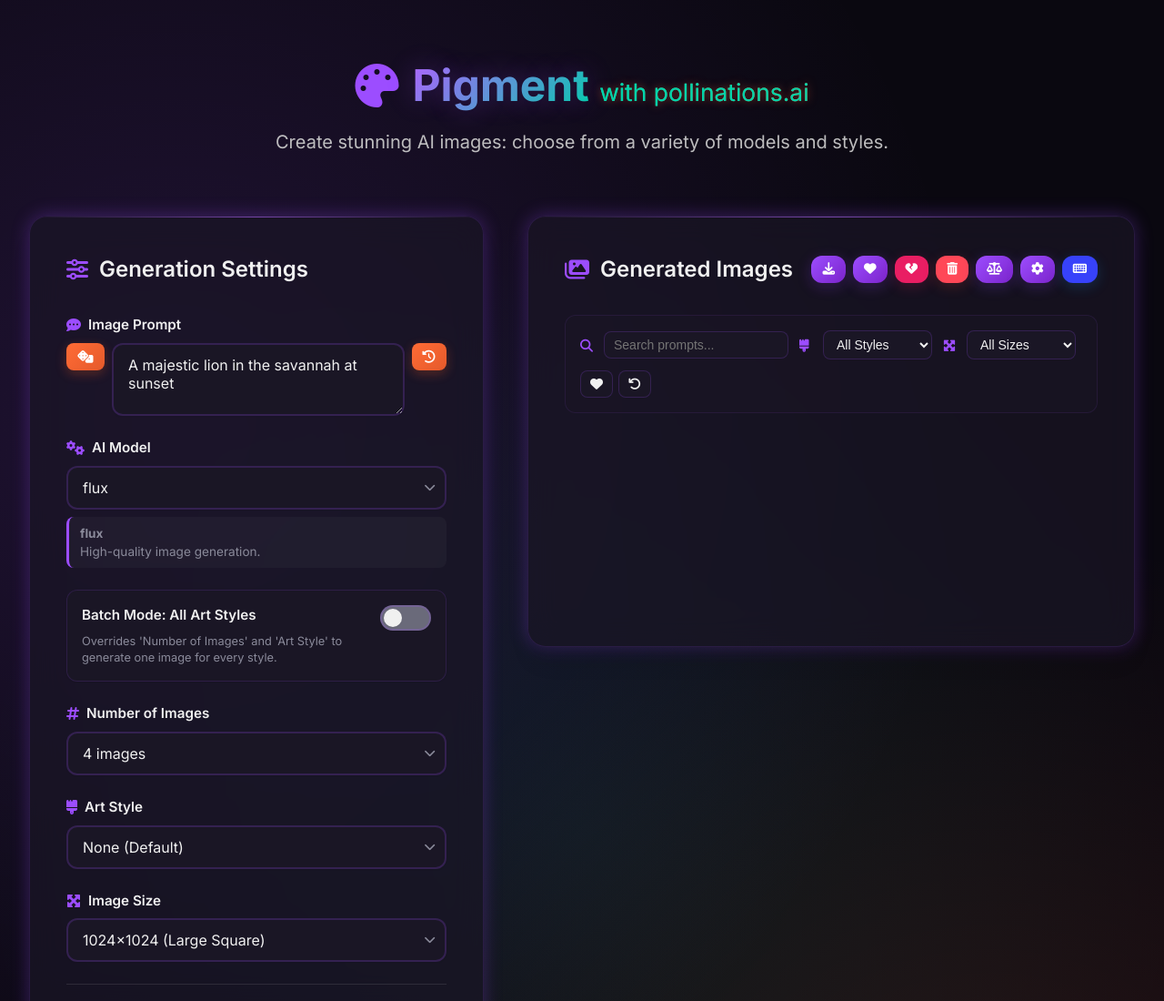
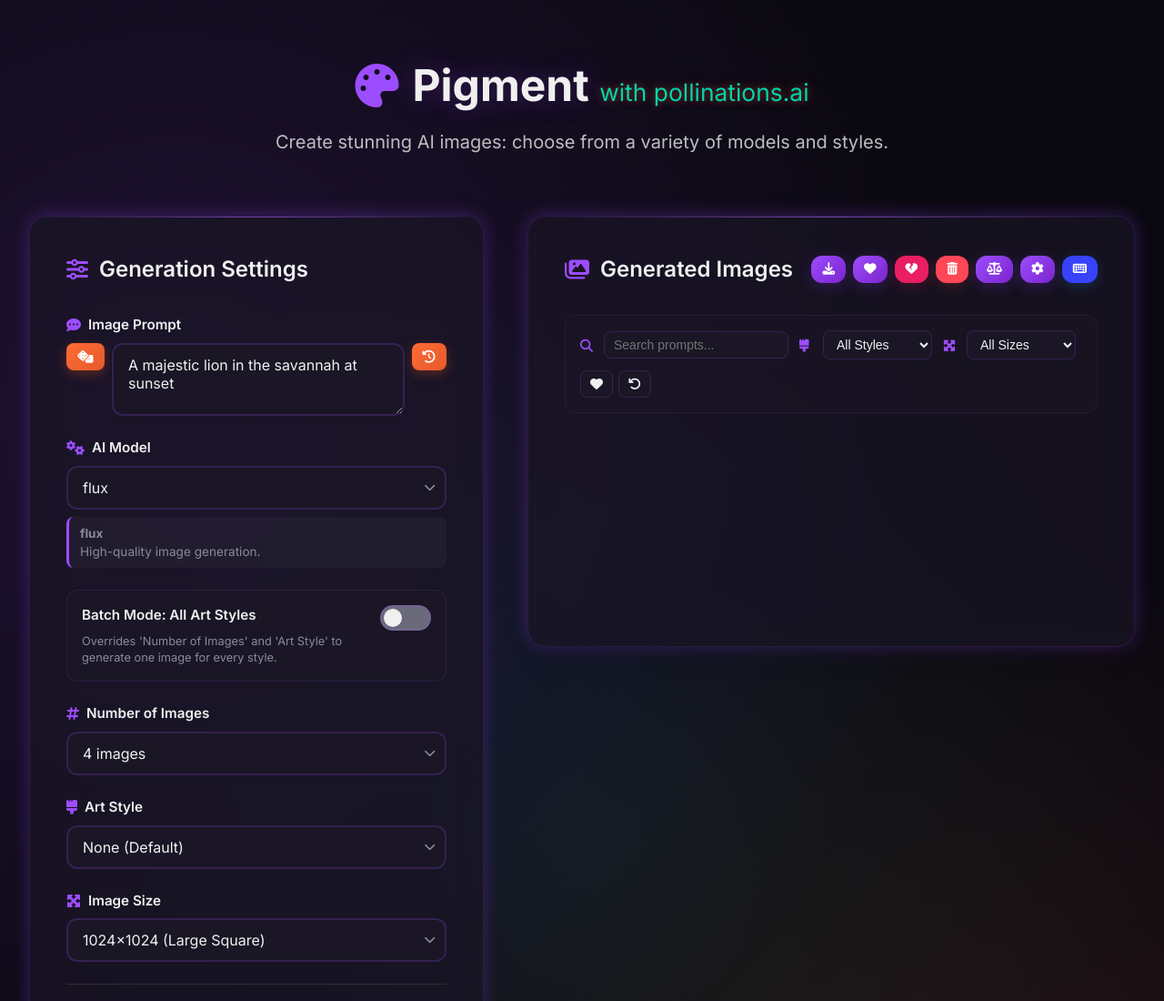
Before and after one commit to SmokePigDad/Pigment-Web, a website with bundled scripts: page index.html in a window 1280 px wide. Shown: the top 1100 px of the page at 91% size. Built offline with nearby package versions, Linux system fonts and the light colour scheme.

Commit message:
fix: Correct title visibility and gallery button colors
- Remove gradient text from h1 title for reliable visibility
- Swap gallery button colors: download favorites now blue/purple, delete non-favorites now red
- Ensure clean deployment without image-to-image functionality

```diff
--- a/src/styles/base.css
+++ b/src/styles/base.css
@@ -64,19 +64,11 @@
     line-height: var(--line-height-tight);
     color: var(--light);
     text-shadow: 0 0 30px rgba(156, 77, 255, 0.3);
-    /* Use a more reliable gradient text approach */
-    background: linear-gradient(135deg, var(--primary-light), var(--accent), var(--secondary));
-    -webkit-background-clip: text;
-    background-clip: text;
-    /* Only make text transparent if background-clip is supported */
+    /* Use solid color for reliable visibility */
+    background: none;
+    -webkit-background-clip: initial;
+    background-clip: initial;
     -webkit-text-fill-color: var(--light);
-}
-
-/* Apply gradient text only if background-clip is fully supported */
-@supports (background-clip: text) and (-webkit-background-clip: text) {
-    h1 {
-        -webkit-text-fill-color: transparent;
-    }
 }
 
 .subtitle {
```
